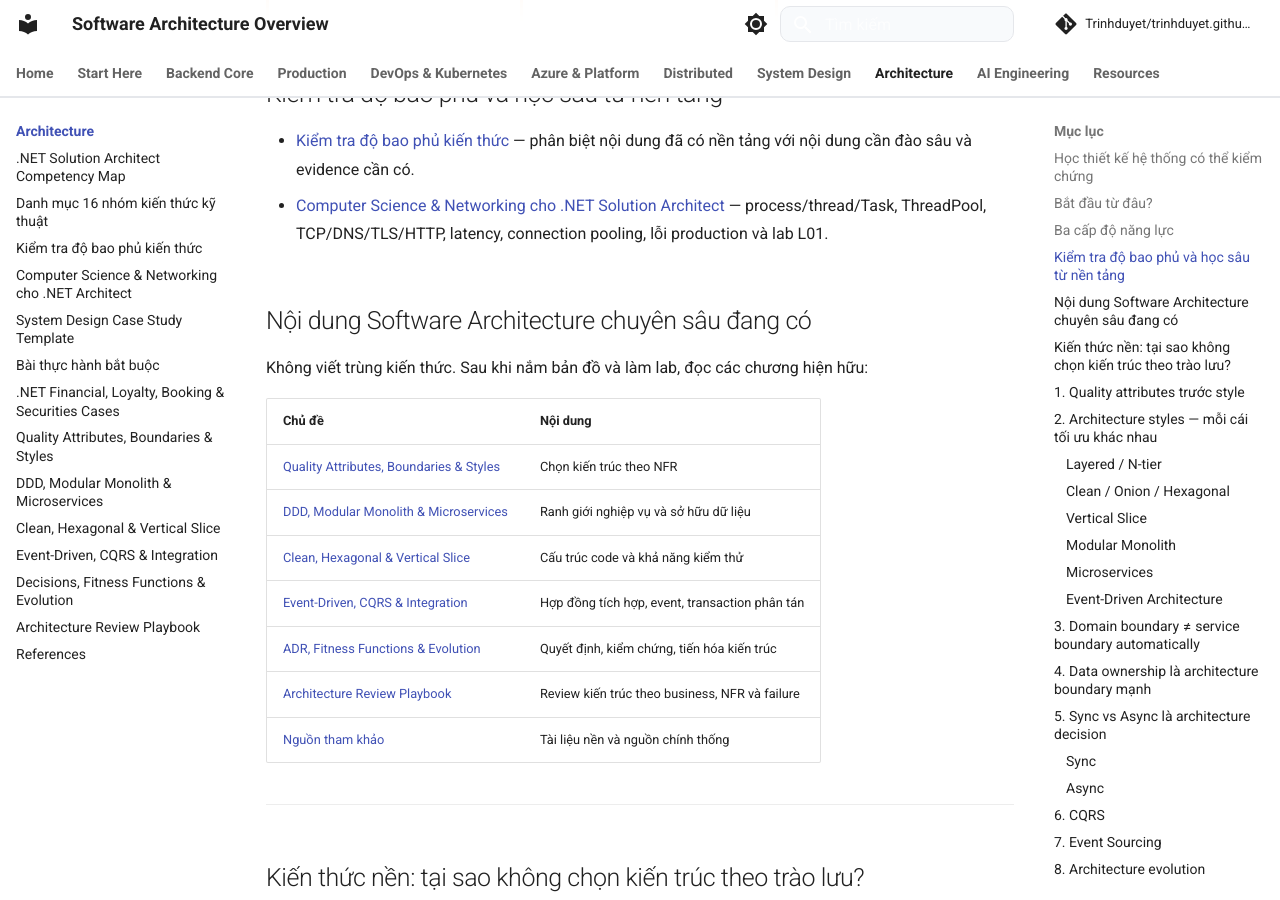
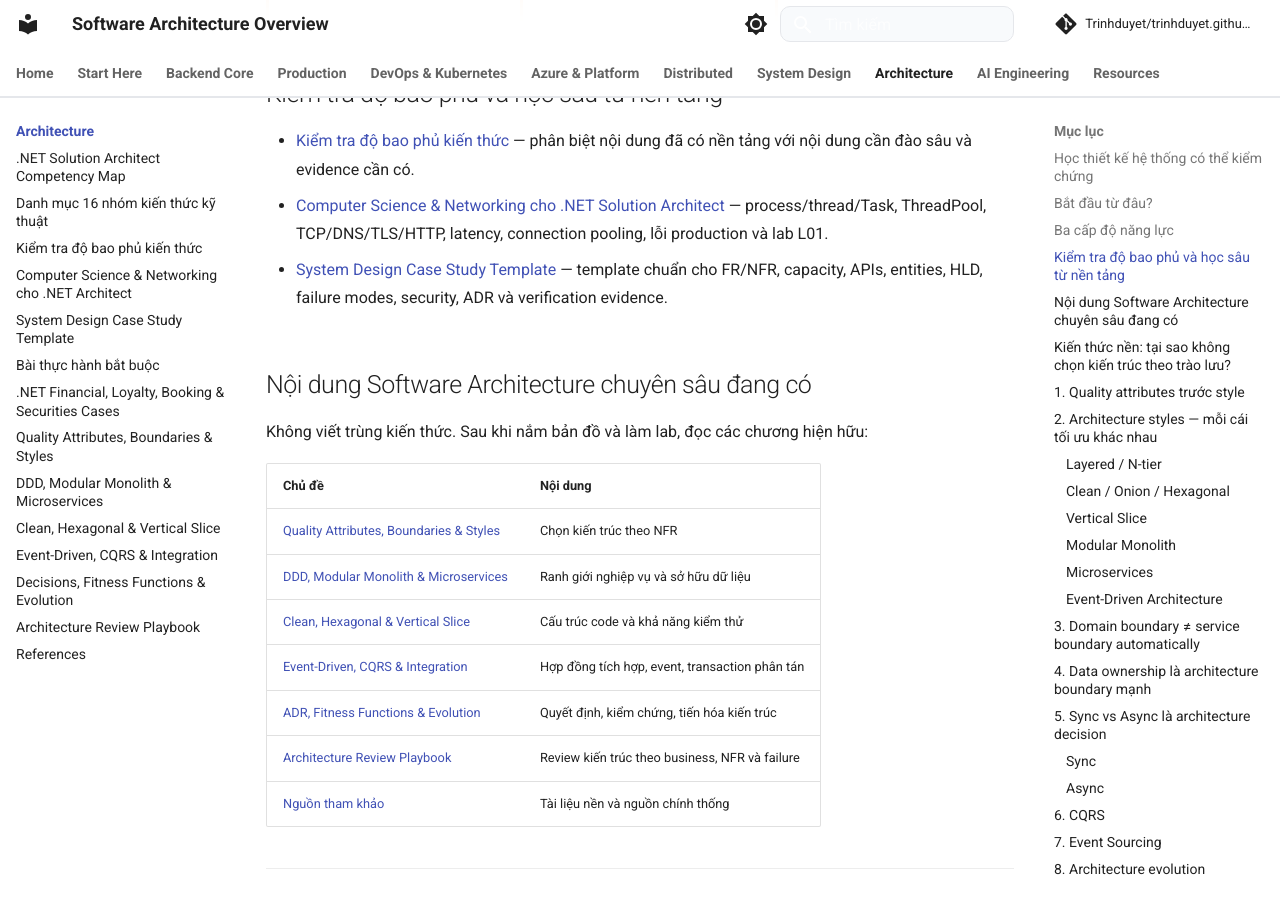
Before and after one commit to Trinhduyet/trinhduyet.github.io, an MkDocs documentation site: the page built from docs/25-software-architecture/README.md, in a window 1280 px wide and 900 px high, scrolled down 1714 px. Built offline with MkDocs 1.6.1 and Material for MkDocs 9.7.7, drawn with Linux system fonts in a browser that asks for light colours; comment, search, counter and statistics services are not loaded.

Commit message:
docs(architecture): link system design case study template

```diff
--- a/docs/25-software-architecture/README.md
+++ b/docs/25-software-architecture/README.md
@@ -45,6 +45,7 @@ Từ **C# / SQL Server** đến **Distributed Systems, HLD, LLD, Cloud và vận
 
 - [Kiểm tra độ bao phủ kiến thức](solution-architect-completeness-review.md) — phân biệt nội dung đã có nền tảng với nội dung cần đào sâu và evidence cần có.
 - [Computer Science & Networking cho .NET Solution Architect](computer-science-networking-dotnet-architect.md) — process/thread/Task, ThreadPool, TCP/DNS/TLS/HTTP, latency, connection pooling, lỗi production và lab L01.
+- [System Design Case Study Template](system-design-case-study-template.md) — template chuẩn cho FR/NFR, capacity, APIs, entities, HLD, failure modes, security, ADR và verification evidence.
 
 ## Nội dung Software Architecture chuyên sâu đang có
 
```
